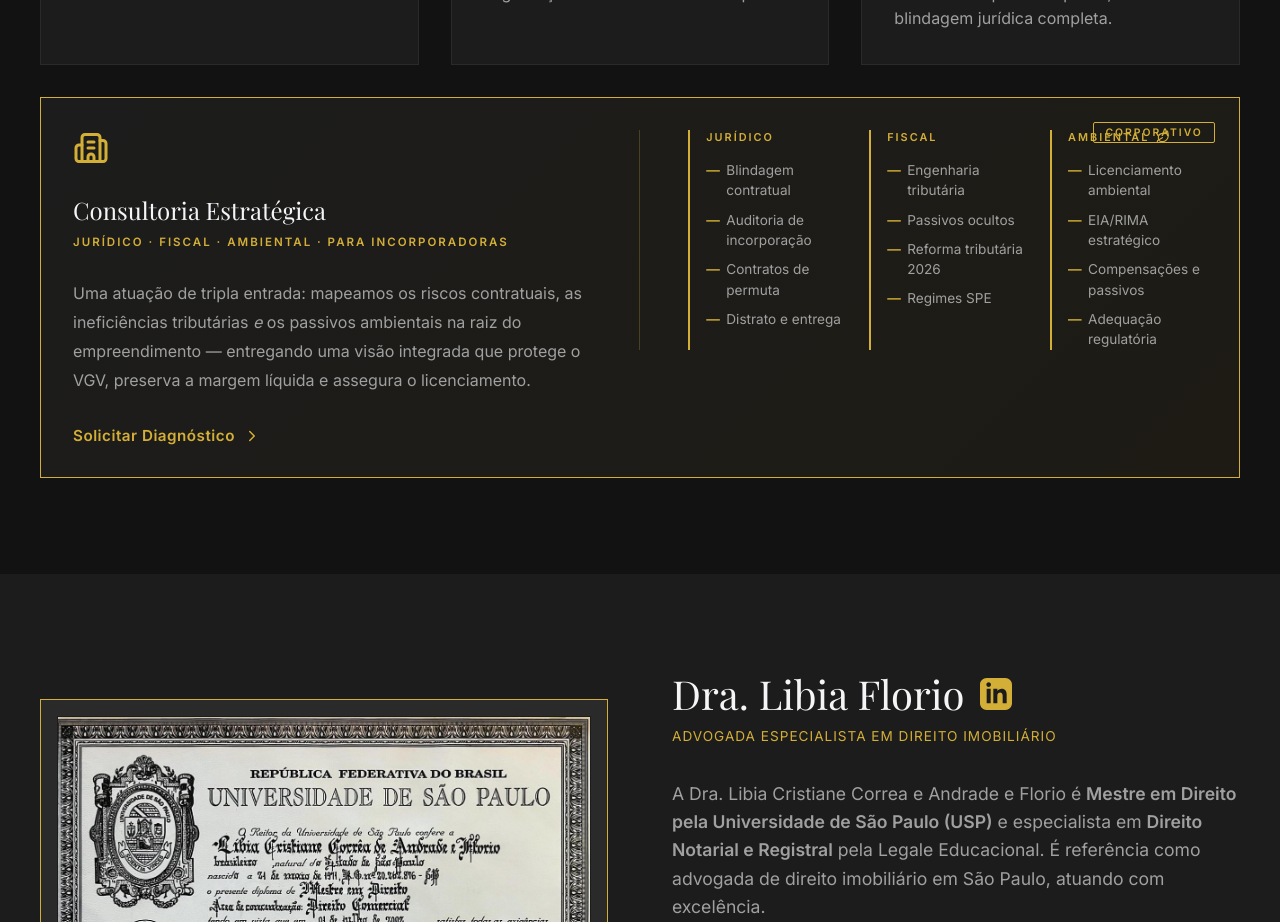
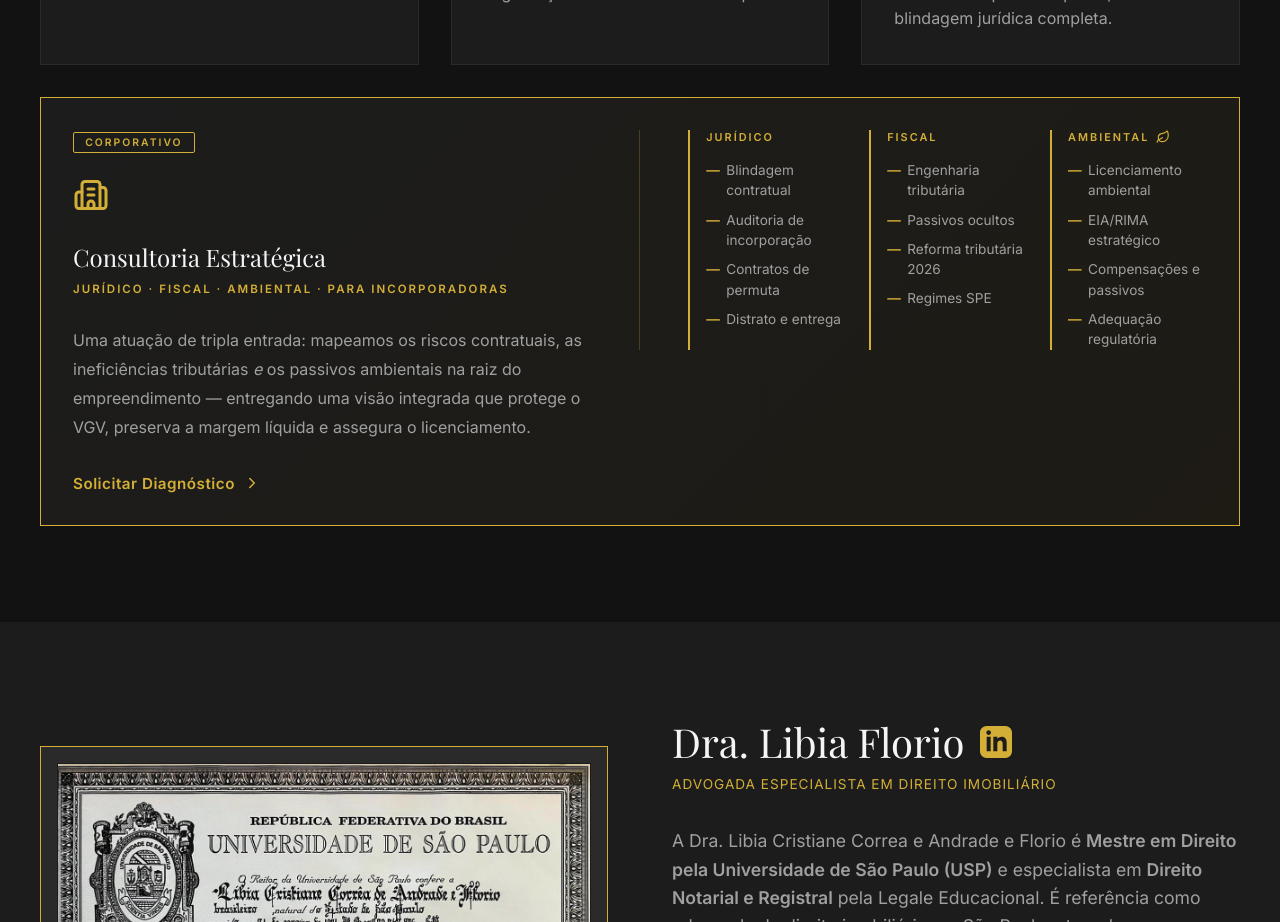
Before and after one commit to aleandrade926/andrade-florio-web, a React (Vite) app: page / in a window 1280 px wide. Shown: the part 2760-3682 px from the top of the page. Built offline with nearby package versions, Linux system fonts and the light colour scheme; a web font is replaced by a local one.

Commit message:
fix: badge Corporativo sem sobreposicao + numero WA correto da Libia

```diff
--- a/src/pages/Home.jsx
+++ b/src/pages/Home.jsx
@@ -190,17 +190,18 @@ export default function HomePage() {
           {/* ── 5º CARD B2B — BANNER HORIZONTAL FULL-WIDTH ── */}
           <div className="card-surface card-b2b">
 
-            {/* Etiqueta Corporativo */}
-            <div style={{
-              position: 'absolute', top: '1.5rem', right: '1.5rem',
-              fontSize: '0.65rem', fontWeight: 700, letterSpacing: '2px',
-              textTransform: 'uppercase', color: 'var(--accent-gold)',
-              border: '1px solid var(--accent-gold)', padding: '0.2rem 0.7rem', borderRadius: '2px',
-            }}>Corporativo</div>
-
             {/* LADO ESQUERDO — identidade + proposta de valor */}
             <div className="card-b2b-left">
               <div>
+                {/* Etiqueta Corporativo — em fluxo, sem sobrepor a coluna Ambiental */}
+                <div style={{
+                  display: 'inline-block',
+                  fontSize: '0.65rem', fontWeight: 700, letterSpacing: '2px',
+                  textTransform: 'uppercase', color: 'var(--accent-gold)',
+                  border: '1px solid var(--accent-gold)', padding: '0.2rem 0.7rem',
+                  borderRadius: '2px', marginBottom: '1.5rem',
+                }}>Corporativo</div>
+
                 <div style={{ marginBottom: '1.5rem' }}>
                   <Building2 size={36} color="var(--accent-gold)" />
                 </div>
@@ -218,7 +219,7 @@ export default function HomePage() {
                 </p>
               </div>
               <a
-                href="https://wa.me/5511993725876?text=Olá,%20vim%20pelo%20site%20e%20gostaria%20de%20saber%20mais%20sobre%20a%20Consultoria%20Estratégica%20para%20Incorporadoras."
+                href="https://wa.me/5511945727148?text=Ol%C3%A1,%20vim%20pelo%20site%20e%20gostaria%20de%20saber%20mais%20sobre%20a%20Consultoria%20Estrat%C3%A9gica%20para%20Incorporadoras."
                 target="_blank" rel="noopener noreferrer"
                 style={{
                   display: 'inline-flex', alignItems: 'center', gap: '0.5rem',
```
